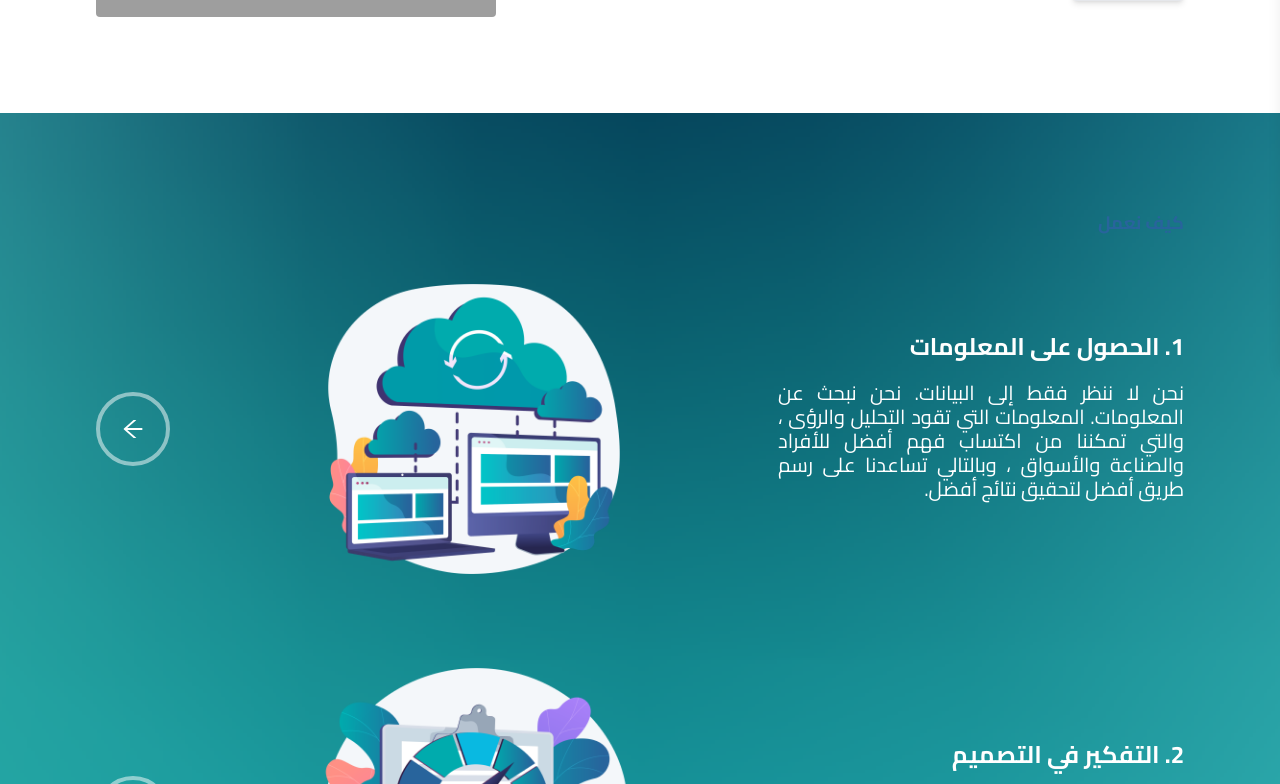
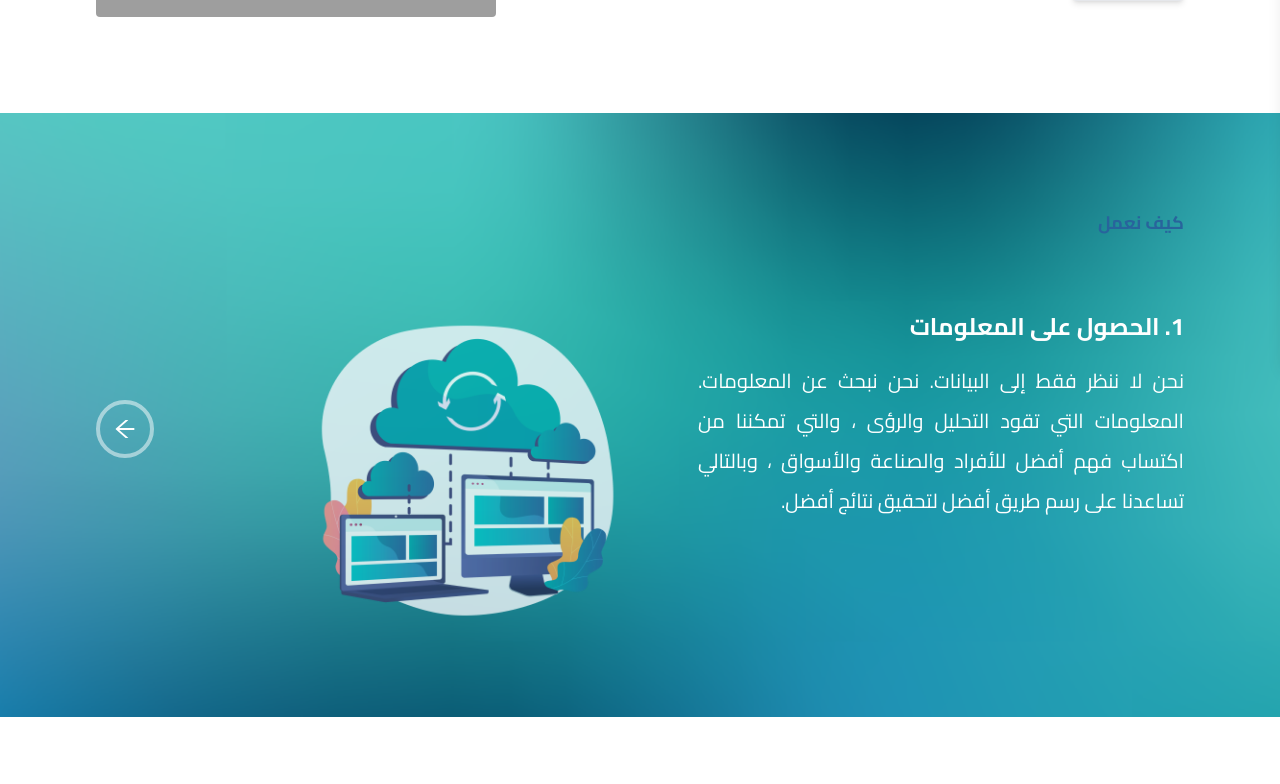
Before and after one commit to HadeerHassan28/thakaTask, a Next.js app: page / in a window 1280 px wide. Shown: the part 436-1220 px from the top of the page. Built offline with nearby package versions, Linux system fonts and the light colour scheme; grey boxes are pictures that could not be loaded.

Commit message:
try to do animation of howWork

```diff
--- a/src/components/About/about.module.css
+++ b/src/components/About/about.module.css
@@ -61,17 +61,13 @@
   animation: fadeInImage 0.5s forwards;
 }
 @media screen and (min-width: 320px) and (max-width: 767px) {
-  .textTitle {
+  .textTitle,
+  .text,
+  .btn {
     animation: none;
   }
 
-  .text {
-    animation: none;
-  }
   .imgContainer {
     display: none;
   }
-  .btn {
-    animation: none;
-  }
 }
--- a/src/components/HowWork/Card/Card.jsx
+++ b/src/components/HowWork/Card/Card.jsx
@@ -1,11 +1,20 @@
 import Image from "next/image";
 import React from "react";
 import { AiOutlineArrowLeft } from "react-icons/ai";
+import styles from "./card.module.css";
 const Card = ({ title, desc, img, index }) => {
   return (
-    <div className="flex gap-28 justify-between items-center">
-      {/* text */}
-      <div className="flex flex-col gap-5 items-start justify-center">
+    <div
+      className={`flex gap-20 justify-between items-center ${
+        index != 1 ? styles.Remain : null
+      }`}
+    >
+      {/* text (title and paragrph)*/}
+      <div
+        className={`flex flex-col gap-5 items-start justify-center ${
+          index === 1 ? styles.FirstTextItem : styles.RemainText
+        }`}
+      >
         <h6
           className="text-white text-bold text-lg"
           style={{ fontSize: "24px", fontWeight: 700 }}
@@ -15,7 +24,7 @@ const Card = ({ title, desc, img, index }) => {
         </h6>
         <p
           className="text-white text-base font-normal mb-6 text-justify"
-          style={{ fontSize: "20px", fontWeight: 400 }}
+          style={{ fontSize: "20px", fontWeight: 400, lineHeight: 2 }}
         >
           {desc}
         </p>
@@ -26,11 +35,11 @@ const Card = ({ title, desc, img, index }) => {
         alt="how working"
         width={400}
         height={400}
-        className=" w-96"
+        className={`w-96 ${styles.img}`}
       />
+
       {/* Button */}
-
-      <button className="rounded-full border-4 border-white border-opacity-50 p-5">
+      <button className="rounded-full border-4 border-white border-opacity-50 p-3">
         <AiOutlineArrowLeft
           style={{
             color: "#ffffff",
--- /dev/null
+++ b/src/components/HowWork/Card/card.module.css
@@ -0,0 +1,63 @@
+/* Keyframes for the 1st elem */
+@keyframes slideFirstItem {
+  0% {
+    transform: translateY(-95px);
+  }
+  50% {
+    transform: translateY(0);
+  }
+  100% {
+    transform: translateY(0);
+  }
+}
+
+/* Keyframes for remain ele */
+@keyframes slideRmain {
+  0% {
+    transform: translateY(300px);
+  }
+  50% {
+    transform: translateY(0);
+  }
+  100% {
+    transform: translateY(0);
+  }
+}
+
+/* Keyframes for the image animation */
+@keyframes fadeInImage {
+  from {
+    opacity: 0;
+    transform: translate(200px, 200px);
+  }
+  to {
+    opacity: 1;
+    transform: translate(0, 0);
+  }
+}
+.Remain {
+  display: none;
+}
+/* Styles for the text */
+.FirstTextItem {
+  animation: slideFirstItem 4s forwards infinite;
+  animation-fill-mode: forwards;
+}
+
+.RemainText {
+  animation: slideRmain 4s forwards infinite;
+  animation-fill-mode: forwards;
+}
+
+/* Styles for the image */
+.img {
+  animation: fadeInImage 4s forwards infinite;
+  animation-fill-mode: forwards;
+}
+@media screen and (min-width: 320px) and (max-width: 767px) {
+  .FirstTextItem,
+  .img,
+  .RemainText {
+    animation: none;
+  }
+}
--- a/src/components/HowWork/HowWork.jsx
+++ b/src/components/HowWork/HowWork.jsx
@@ -5,10 +5,15 @@ import Card from "./Card/Card";
 const HowWork = () => {
   return (
     <div
-      className="p-24 bg-center bg-cover"
+      className="p-24  bg-centre bg-cover"
       style={{ backgroundImage: 'url("/howWorkBg.png")' }}
     >
-      <h5 className="text-title text-lg font-semibold">كيف نعمل</h5>
+      <h5
+        className="text-title text-lg font-semibold"
+        style={{ fontSize: 18, fontWeight: 700 }}
+      >
+        كيف نعمل
+      </h5>
       <div>
         {howWorkData.map((ele) => (
           <Card
```
